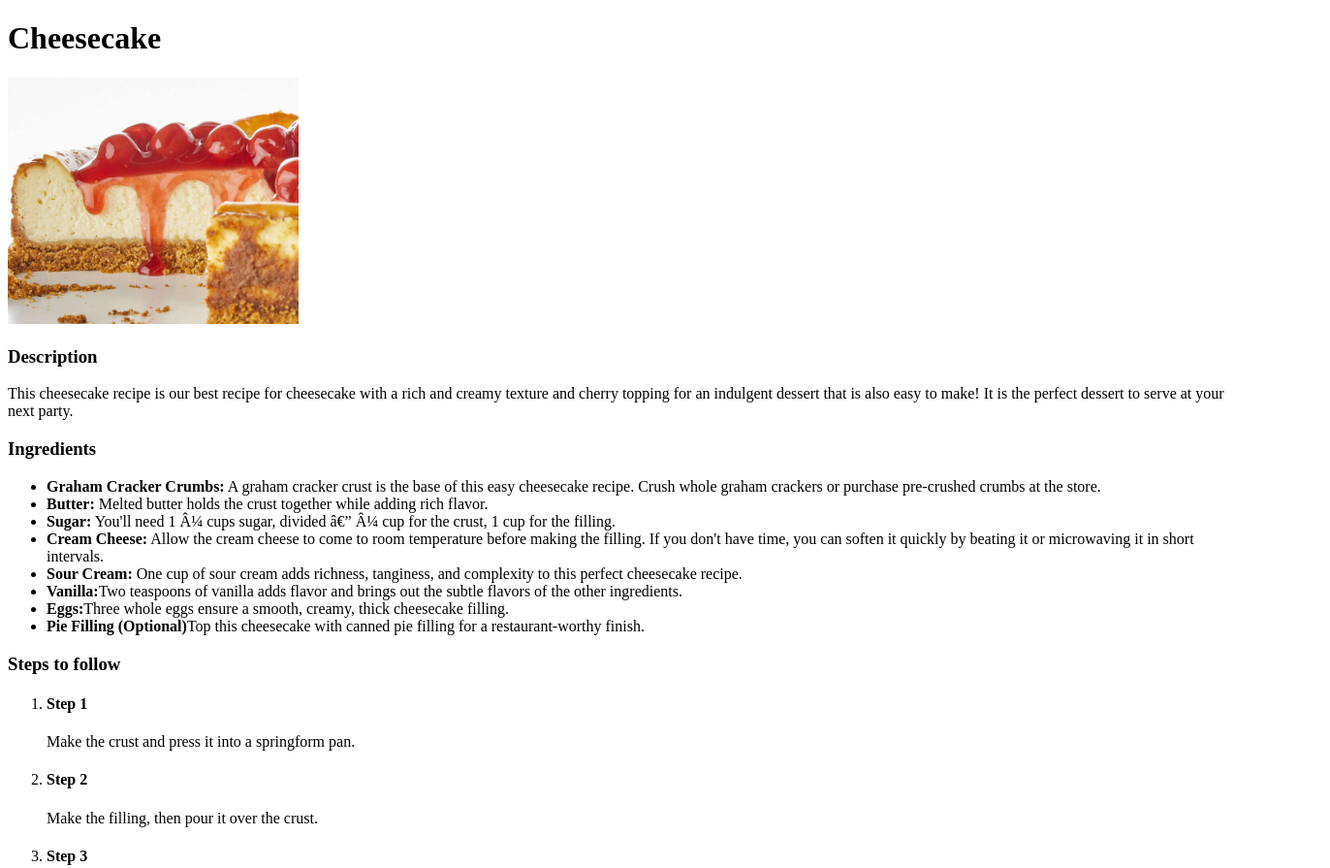
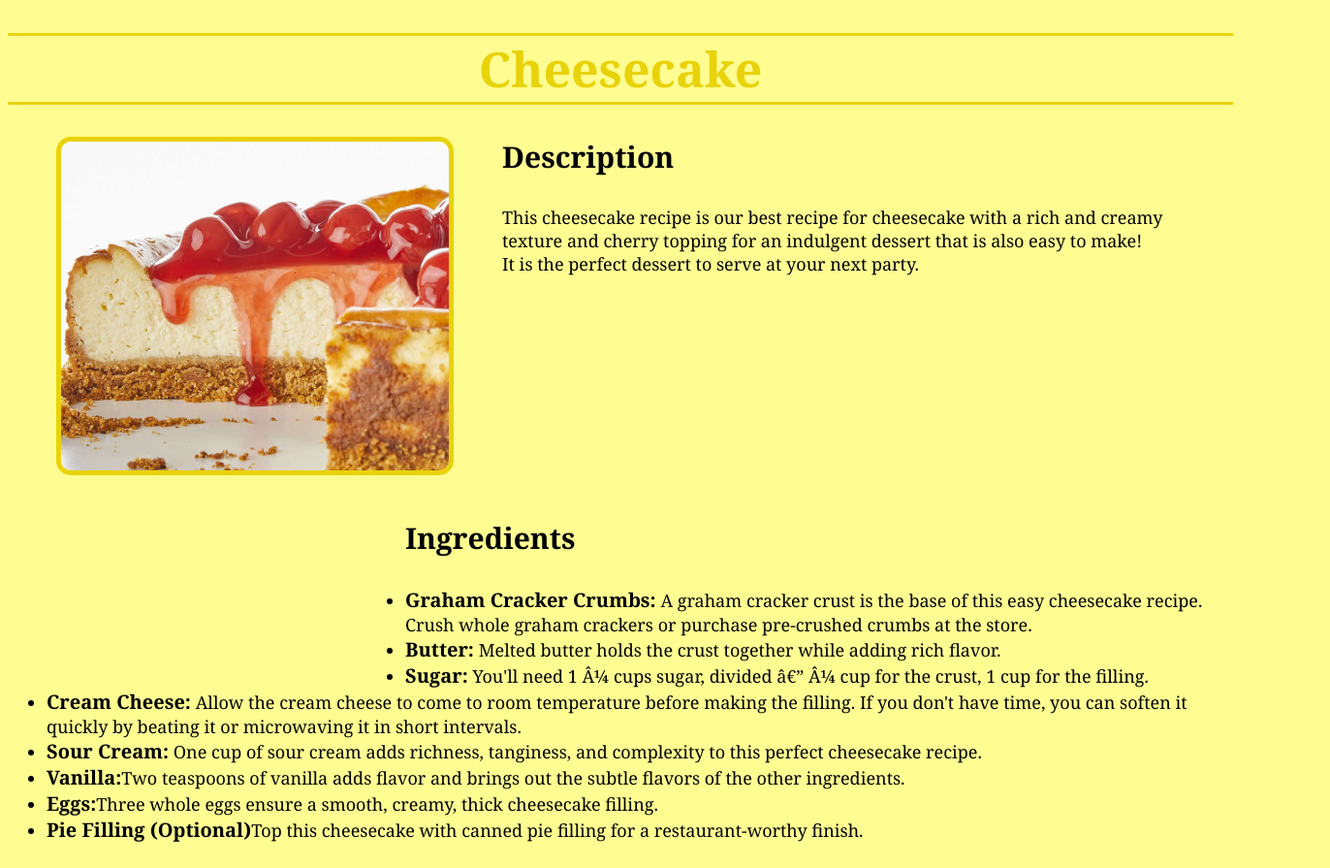
Before and after one commit to AlejandroNG12/odin-recipes, a plain HTML site: page recipes/cheesecake.html in a window 1280 px wide. Shown: the top 895 px of the page at 97% size, 1372 px wide, since content can reach past the window. Drawn offline with Linux system fonts and the light colour scheme.

Commit message:
Create styles.css file and start the personalitation of cheesecake.html webpage

```diff
--- a/recipes/cheesecake.html
+++ b/recipes/cheesecake.html
@@ -3,14 +3,21 @@
     <head>
         <meta charset="uft-8">
         <title> Cheesecake </title>
+        <link rel="stylesheet" href="../styles.css">
     </head>
     <body>
-        <h1> Cheesecake </h1>
-        <img src="images/cheesecake.png" width="300">
-        <h3> Description </h3>
-        <p> This cheesecake recipe is our best recipe for cheesecake with a rich and creamy texture and cherry topping for an indulgent dessert that is also easy to make! It is the perfect dessert to serve at your next party.</p>
+        <h1>Cheesecake</h1>
+        <div> <img src="images/cheesecake.png"  class="cheese-image">
+            <h3 class="des"> Description </h3>
+            <p class="des text"> This cheesecake recipe is our best recipe for cheesecake with a rich and creamy <br>
+                texture and cherry topping for an indulgent dessert that is also easy to make!<br>
+                It is the perfect dessert to serve at your next party.
+            </p>
+        </div>
+
+       <div class="sub-titles">
             <h3> Ingredients </h3>
-        <ul>
+            <ul class="text">
                 <li><strong>Graham Cracker Crumbs:</strong> A graham cracker crust is the base of this easy cheesecake recipe. Crush whole graham crackers or purchase pre-crushed crumbs at the store.</li>
                 <li><strong>Butter:</strong> Melted butter holds the crust together while adding rich flavor.</li>
                 <li><strong>Sugar:</strong> You'll need 1 ¼ cups sugar, divided — ¼ cup for the crust, 1 cup for the filling.</li>
@@ -21,7 +28,7 @@
                 <li><strong>Pie Filling (Optional)</strong>Top this cheesecake with canned pie filling for a restaurant-worthy finish.</li>
             </ul>
             <h3> Steps to follow </h3>
-        <ol>
+            <ol class="text">
                 <li>
                     <h4>Step 1</h4>
                     <p>Make the crust and press it into a springform pan.</p></li>
@@ -43,5 +50,6 @@
                 </li>
 
             </ol>
+        </div>
     </body>
 </html>
--- /dev/null
+++ b/styles.css
@@ -0,0 +1,47 @@
+body{
+    background-color: rgba(255, 253, 136, 0.922);
+}
+h1{
+    text-align: center;
+    font-weight: bold;
+    font-size: 50px;
+    font-family: Georgia, 'Times New Roman', Times, serif;
+    color: rgb(232, 210, 10);
+    border-bottom: 3px solid rgb(232, 210, 10);
+    border-top: 3px solid rgb(232, 210, 10);
+
+}
+.cheese-image{
+    position: relative;
+    left:50px;
+    width: 400px;
+    height: auto;
+    border: 5px solid rgb(232, 210, 10);
+    border-radius: 15px;
+    float: left;
+}
+.des{
+    position: relative;
+    left:100px;
+}
+h3{
+    font-size: 30px;
+    font-family: Georgia, 'Times New Roman', Times, serif;
+    font-weight: bold;
+
+}
+.text{
+    font-family: Georgia, 'Times New Roman', Times, serif;
+    font-size: 18px;
+}
+.text strong{
+    font-size: 20px;
+}
+.sub-titles{
+    position: relative;
+    top: 220px;
+}
+ol > li > h4{
+    font-weight: bold;
+    font-size: 20px;
+}
```
Also changed, not shown: index.html (line endings or trailing spaces). Lines whose indentation alone changed are shown as unchanged.
